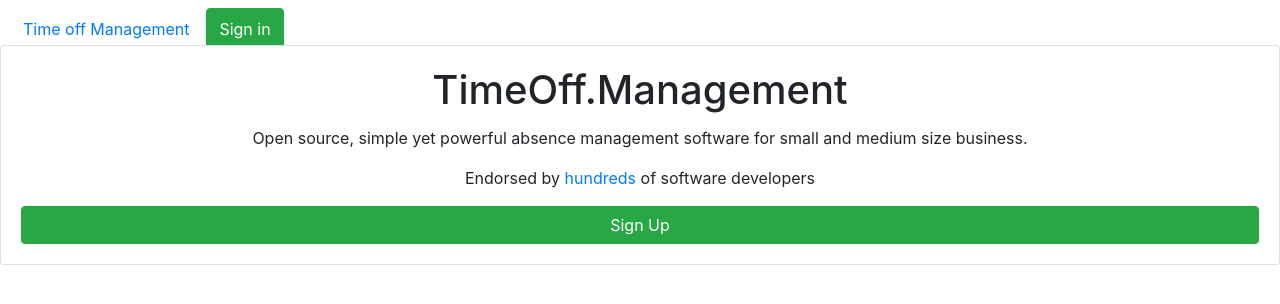
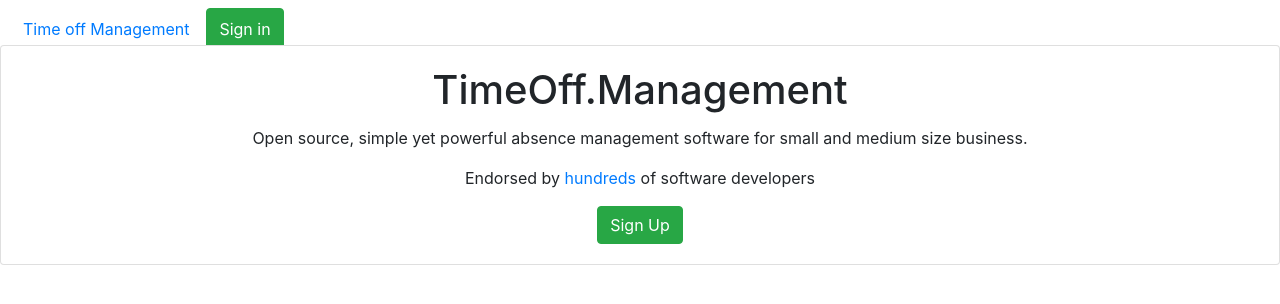
Before and after one commit to Oracle10gee/timeoff-app, a React (Create React App) app: page / in a window 1280 px wide. Shown: the top 304 px of the page. Built offline with nearby package versions, Linux system fonts and the light colour scheme; the HTML template or start-up script is replaced by a standard one.

Commit message:
new changes to the link

```diff
--- a/src/App.js
+++ b/src/App.js
@@ -4,7 +4,7 @@
 import "./App.css";
 import '../node_modules/font-awesome/css/font-awesome.min.css';
 import SignUp from './SignUp';
-import { BrowserRouter as Router, Route, Switch } from "react-router-dom";
+import { BrowserRouter as Router, Route, Switch,Link } from "react-router-dom";
 
 
 class App extends Component {
--- a/src/LandingPage.js
+++ b/src/LandingPage.js
@@ -1,6 +1,6 @@
 import React, { Component } from 'react';
 import Navbar from './Navbar';
-
+import {Link} from "react-router-dom";
 export default class LandingPage extends Component {
   render() {
     return (
@@ -10,7 +10,9 @@
                   <h1 class="text-center card-title">TimeOff.Management</h1>
                   <p class="card-text text-center"  >Open source, simple yet powerful absence management software for small and medium size business.</p>
                   <p class='text-center'>Endorsed by&nbsp;<a href="https://bootstrapstudio.io/releases/app/4.1.2/#">hundreds&nbsp;</a>of software developers</p>
+                  <Link to="/SignUp">
                   <button class="btn btn-success">Sign Up</button>
+                  </Link>
                 </div>
 
         </div>
```
